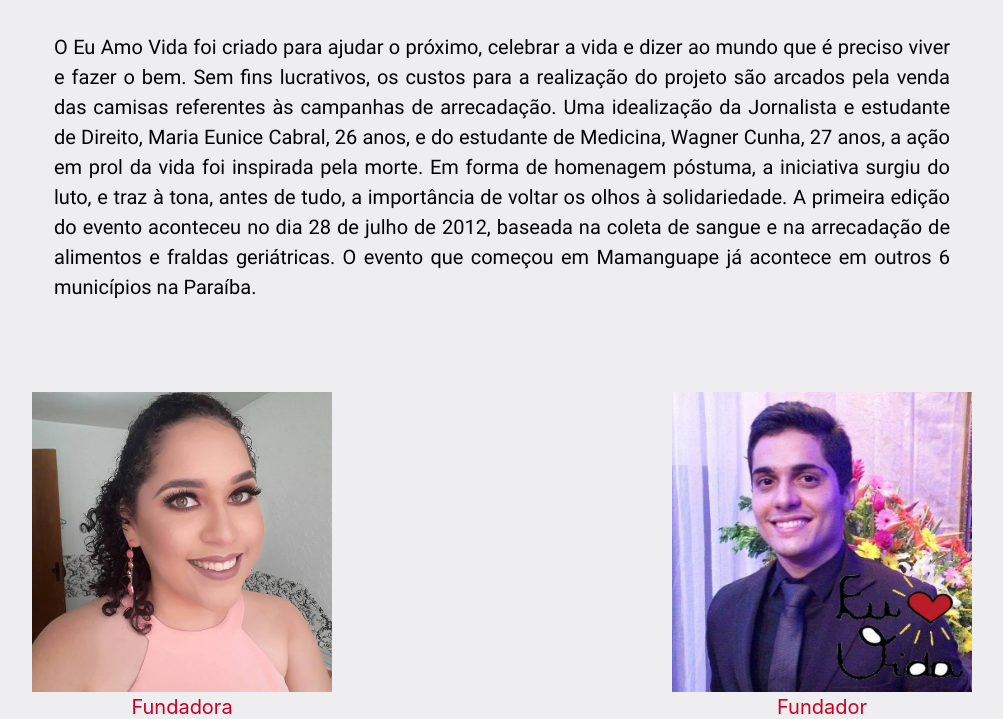
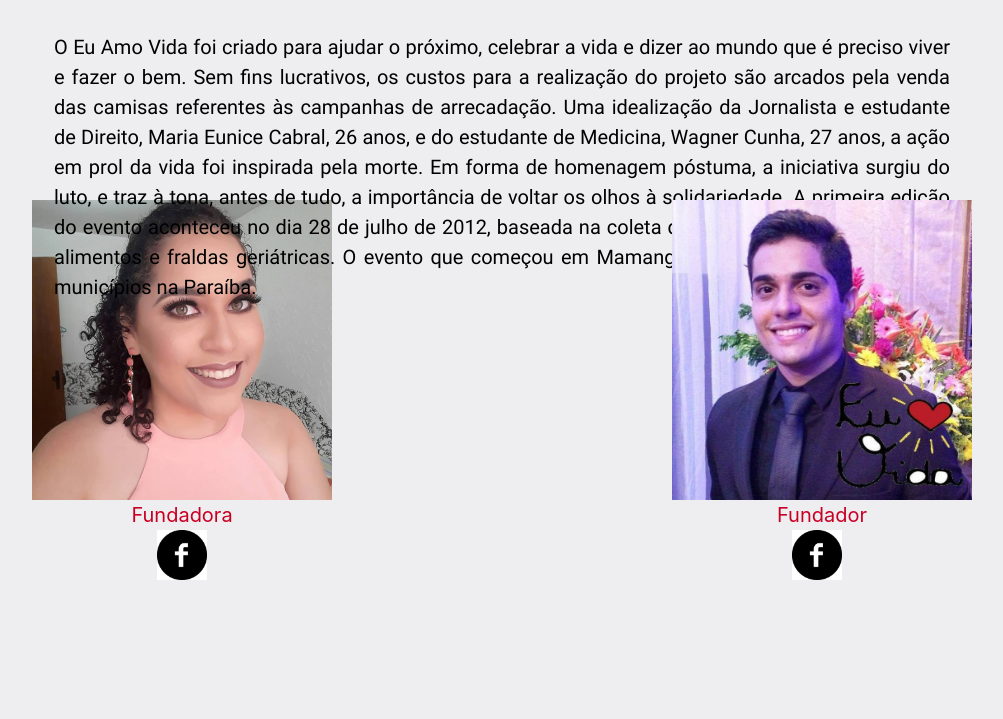
Before and after one commit to mirianbatista/EuAmoVida, a Django app: page /sobre/ in a window 1280 px wide. Shown: the part 248-967 px from the top of the page, without its empty margins (138-1141 px from the left). Run offline with Django 3.2, Linux system fonts and the light colour scheme; some libraries are stand-ins or nearby versions.

Commit message:
correção na parte de sobre(horas para descobrir que faltava um "#" vida que segue)

```diff
--- a/static/css/style.css
+++ b/static/css/style.css
@@ -629,7 +629,7 @@ ul {
     grid-template-columns: auto auto;
     grid-template-rows: 100px;
     grid-auto-flow: row dense;
-    margin-top: 50%;
+    margin-top: 35%;
 }
 #MariaFoto{
     grid-column:1;
@@ -664,9 +664,10 @@ ul {
     font-size: 20px;
     margin-top: 200px;
 }
-wagnerRedeSocial{
+#wagnerRedeSocial{
     grid-column: 2;
     grid-row: 3;
+    position: relative;
     text-align: center;
     margin-right: 10px;
 }
--- a/templates/sobre/sobre.html
+++ b/templates/sobre/sobre.html
@@ -18,11 +18,11 @@
     <div id="organizacao">
         <div id="MariaFoto"><img src="/static/images/MariaFoto.jpg" height="300" width="300"></div>
         <div id="MariaDescricao">Fundadora</div>
-        <div id="MariaRedeSocial"><a href="https://www.facebook.com/mariaeuniceluna" target="_blank"><img src="{% static 'images/facebook.jpg' %}" ></a></div>
+        <div id="MariaRedeSocial"><a href="https://www.facebook.com/mariaeuniceluna" target="_blank"><img src="{% static 'images/facebookIcon.jpg' %}" height="50" width="50"></a></div>
 
         <div id="wagnerFoto"><img src="{% static 'images/wagnerFoto.jpg' %}" height="300" width="300"></div>
         <div id="wagnerDescricao">Fundador</div>
-        <div id="wagnerRedeSocial"><a href="https://www.facebook.com/wagner.cunha.351" target="_blank"><img src="{%static 'images/facebook.jpg' %}"></a></div>
+        <div id="wagnerRedeSocial"><a href="https://www.facebook.com/wagner.cunha.351" target="_blank"><img src="{%static 'images/facebookIcon.jpg' %}" height="50" width="50"></a></div>
 
         </div>
     </div>
```
Also changed, not shown: static/images/facebookIcon.jpg (added).
